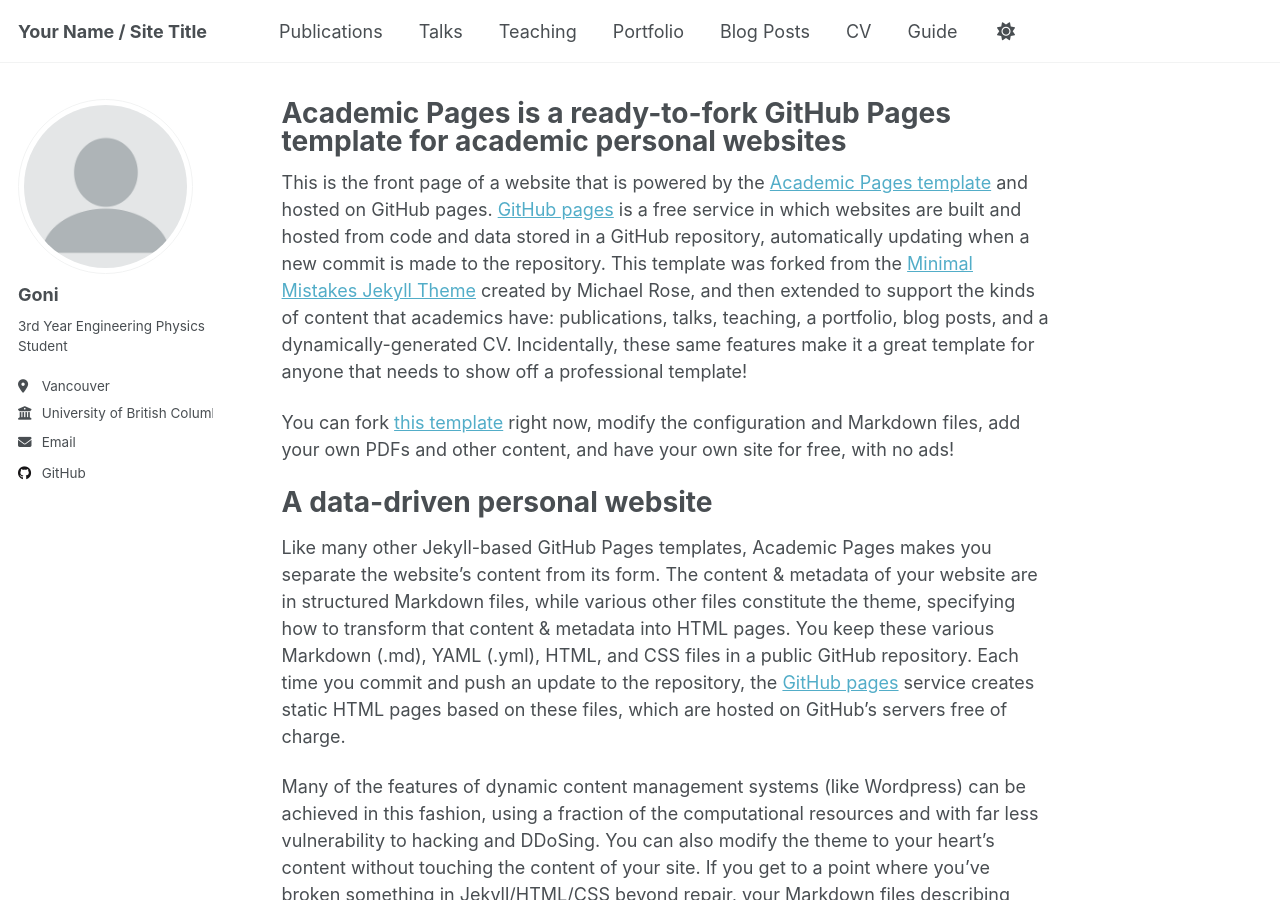
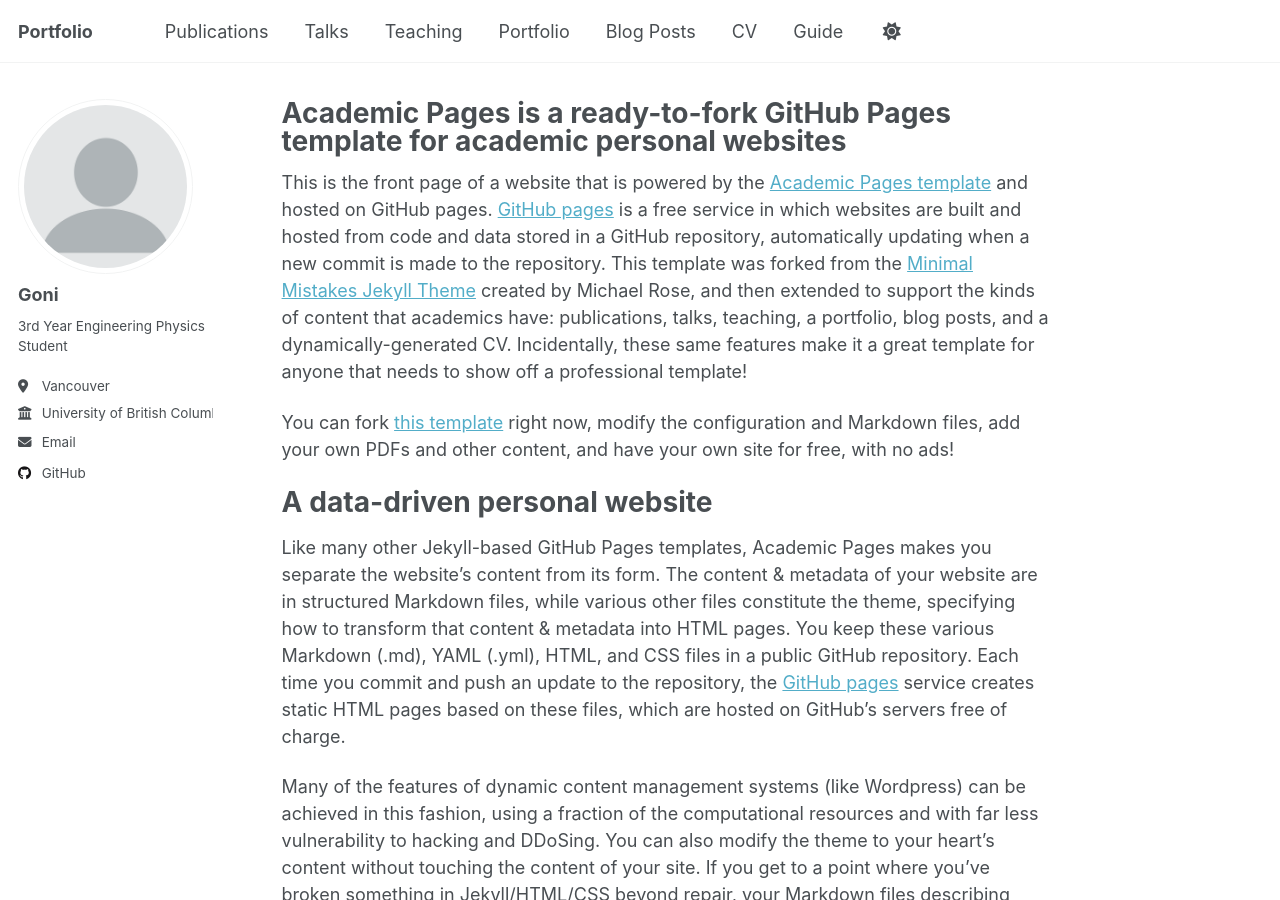
Before and after one commit to GoniBM/gonibm.github.io, a Jekyll site: the page built from _pages/about.md, in a window 1280 px wide and 900 px high. Built offline with Jekyll 4.4.1, drawn with Linux system fonts in a browser that asks for light colours; a script that is not in the unit is left out.

Commit message:
Update _config.yml

```diff
--- a/_config.yml
+++ b/_config.yml
@@ -9,7 +9,7 @@
 # Basic Site Settings
 locale                   : "en-US"
 site_theme               : "default" # Currently available options are "default", "air"
-title                    : "Your Name / Site Title"
+title                    : "Portfolio"
 title_separator          : "-"
 name                     : &name "Goni Bebzuck Marom"
 description              : &description "Engineering Portfolio"   # Update this with a general description of your site, this is the default if not overridden by a page
```
